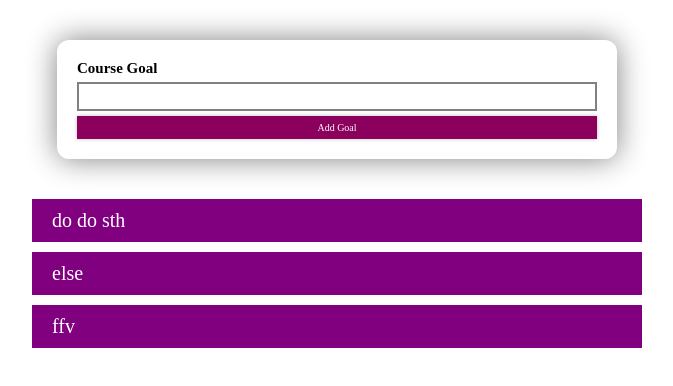
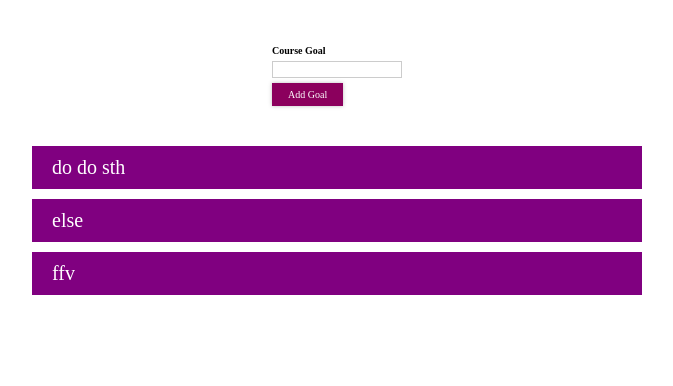
Before and after one commit to mahdieh96/styled-to-do-list, a React (Create React App) app: page / in a window 1280 px wide. Shown: the top 386 px of the page, without its empty margins (303-976 px from the left). Built offline with nearby package versions, Linux system fonts and the light colour scheme; the HTML template or start-up script is replaced by a standard one.

Commit message:
newItem component converted to form

```diff
--- a/src/components/NewItem/NewItem.css
+++ b/src/components/NewItem/NewItem.css
@@ -1,22 +1,24 @@
-.new-item {
-  width: 80%;
-  box-shadow: 0 0 30px gray;
-  border-radius: 12px;
-  display: flex;
-  flex-direction: column;
-  gap: 0.5rem;
-  padding: 2rem;
+.form-control {
+  margin: 0.5rem 0;
 }
-.new-item__title {
+
+.form-control label {
   font-weight: bold;
+  display: block;
+  margin-bottom: 0.5rem;
 }
-.new-item__data {
-  border: 2px solid gray;
-  outline: 0;
-  padding: 0.5rem 1rem;
+
+.form-control input {
+  display: block;
+  width: 100%;
+  border: 1px solid #ccc;
+  font: inherit;
+  line-height: 1.5rem;
+  padding: 0 0.25rem;
 }
-.new-item__data:focus {
-  border: 2px solid purple;
-  background-color: rgb(141, 105, 141);
-  transition: 0.5s;
+
+.form-control input:focus {
+  outline: none;
+  background: #fad0ec;
+  border-color: #8b005d;
 }
--- a/src/components/NewItem/NewItem.js
+++ b/src/components/NewItem/NewItem.js
@@ -3,24 +3,20 @@ import "./NewItem.css";
 import { Button } from "../UI/Button/Button";
 export const NewItem = (props) => {
   const [newItem, setNewItem] = useState("");
-  const addGoalHandler = () => {
+  const formSubmitHandler = (e) => {
+    e.preventDefault();
     props.addNewItemHandler(newItem);
-    setNewItem("");
   };
   const addDataHandler = (e) => {
     setNewItem(e.target.value);
   };
   return (
-    <div className="new-item">
-      <h2 className="new-item__title">Course Goal</h2>
-      <input
-        className="new-item__data"
-        onChange={addDataHandler}
-        value={newItem}
-      />
-      <Button onClick={addGoalHandler} type="submit">
-        Add Goal
-      </Button>
-    </div>
+    <form onSubmit={formSubmitHandler}>
+      <div className="form-control">
+        <label>Course Goal</label>
+        <input onChange={addDataHandler} type="text" />
+      </div>
+      <Button type="submit">Add Goal</Button>
+    </form>
   );
 };
```
